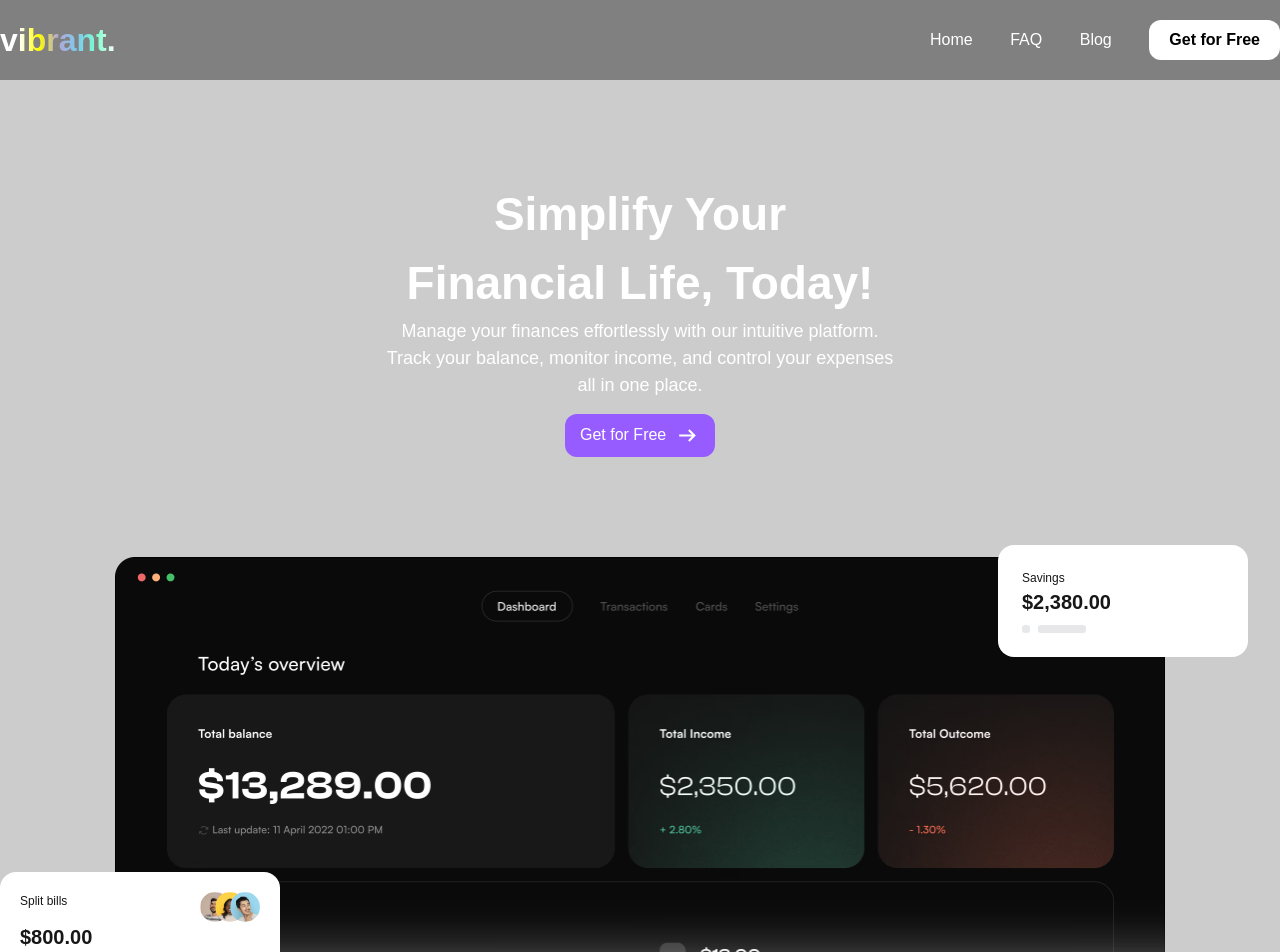
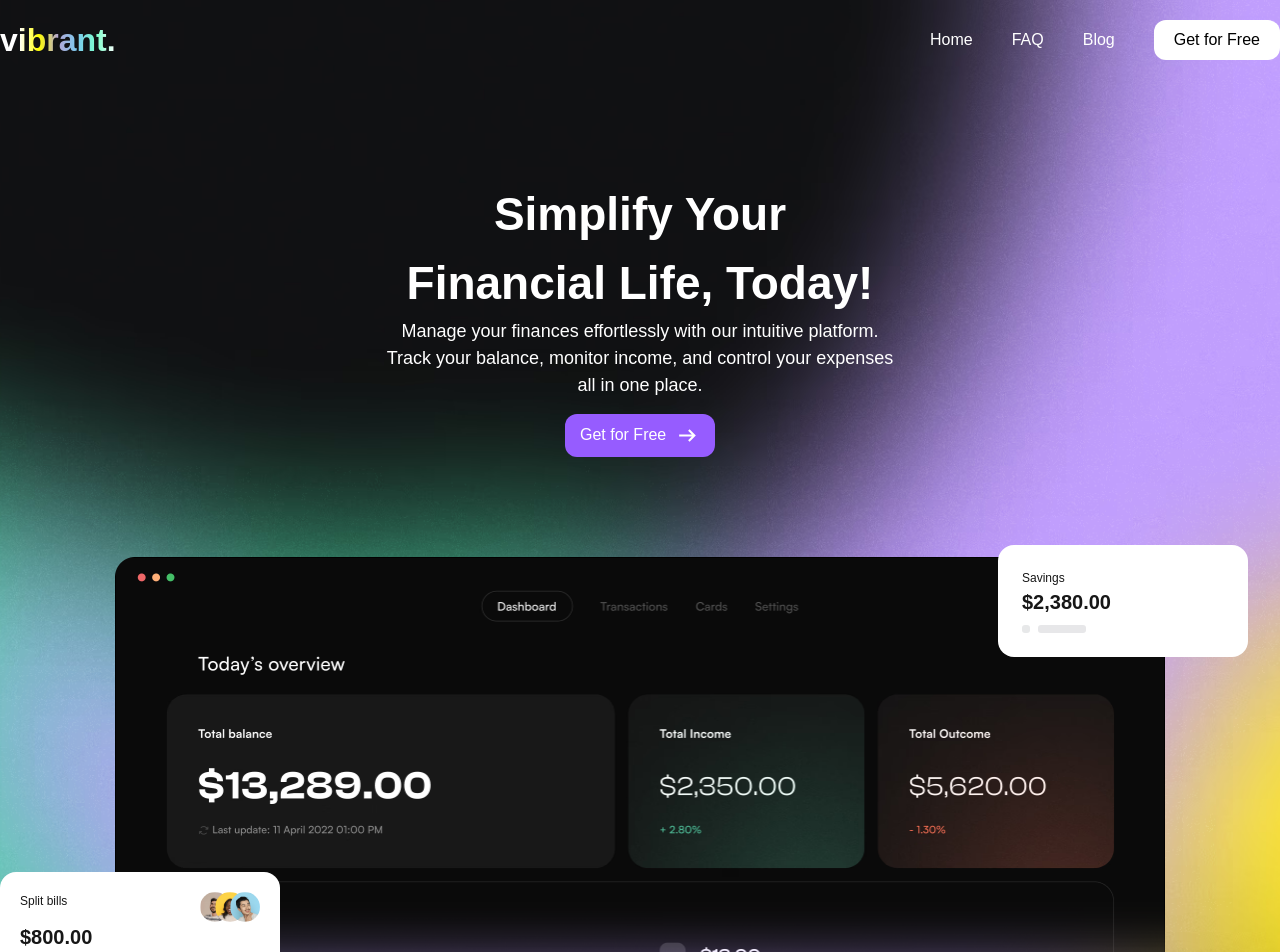
Before and after one commit to ZhannaKanal/landing, a Next.js app: page / in a window 1280 px wide. Shown: the top 952 px of the page. Built offline with nearby package versions, Linux system fonts and the light colour scheme.

Commit message:
added bg img

```diff
--- a/src/app/components/Header.tsx
+++ b/src/app/components/Header.tsx
@@ -2,7 +2,7 @@
 
 export default function Header() {
   return (
-    <div className="bg-[grey] py-[16px]">
+    <div className="py-[16px]">
       <div className="max-w-[1462px] w-full mx-auto flex items-center justify-between">
         <div className="bg-[linear-gradient(to_right,#ffffff,#ffffff,#ffff00,#b4a7d6,#7BCAEF,#7CFFCB,#ffffff)] bg-clip-text text-transparent font-bold text-[32px] ">
           vibrant.
@@ -17,7 +17,7 @@ export default function Header() {
           <div>
             <a href="">Blog</a>
           </div>
-          <div className="rounded-[12px] font-bold bg-[white] hover:bg-[black] duration-500 text-[black] hover:text-[white] px-[20px] py-[8px]">
+          <div className="rounded-[12px] font-medium bg-[white] hover:bg-[black] duration-500 text-[black] hover:text-[white] px-[20px] py-[8px]">
             <a href="/">Get for Free</a>
           </div>
         </div>
--- a/src/app/components/HeroSection.tsx
+++ b/src/app/components/HeroSection.tsx
@@ -3,7 +3,7 @@ import Image from "next/image";
 export default function HeroSection() {
   return (
     <div>
-      <div className=" bg-[#00000033] py-[100px] w-full text-center mx-auto text-[white]">
+      <div className="py-[100px] w-full text-center mx-auto text-[white]">
         <div className="text-[46px] font-bold">
           Simplify Your <br /> Financial Life, Today!
         </div>
@@ -26,7 +26,7 @@ export default function HeroSection() {
           </a>
         </div>
       </div>
-      <div className="bg-[#00000033]">
+      <div className="">
         <div className="relative max-w-[1280px] w-full mx-auto">
           <div className="absolute z-10 bg-[#fff] max-w-[250px] w-full rounded-[16px] top-[-12px] right-8">
             <div className="p-6">
--- a/src/app/components/LogoList.tsx
+++ b/src/app/components/LogoList.tsx
@@ -1,7 +1,7 @@
 export default function Logolist(){
   return (
     <div>
-      Hi
+
     </div>
   )
 }
--- a/src/app/page.tsx
+++ b/src/app/page.tsx
@@ -1,16 +1,22 @@
-import Footer from "./components/Footer"
-import Header from "./components/Header"
-import HeroSection from "./components/HeroSection"
+import Footer from "./components/Footer";
+import Header from "./components/Header";
+import HeroSection from "./components/HeroSection";
 
-
-export default function HomePage(){
+export default function HomePage() {
   return (
     <>
-      <Header></Header>
-      <HeroSection></HeroSection>
+      <div  className="relative z-[-1] bg-[url('/images/i1.avif')] bg-cover bg-center h-[vh]">
+        <Header></Header>
+        <HeroSection></HeroSection>
+      </div>
       {/* <Footer></Footer> */}
 
       {/* <Footer></Footer> */}
     </>
-  )
+  );
 }
+
+{
+  /* <div className="absolute z-[-1] bg-[url('/images/i1.avif')] bg-cover bg-center h-[500px]"></div> */
+}
+// I have two components and this components should have bg image, how to set
```
